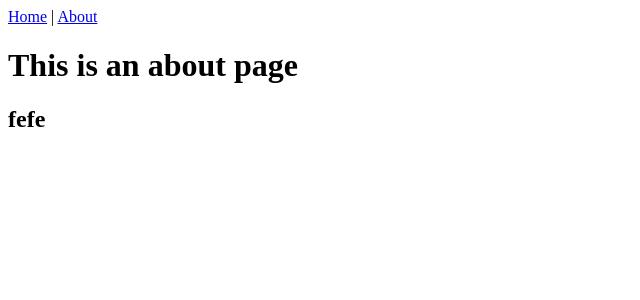
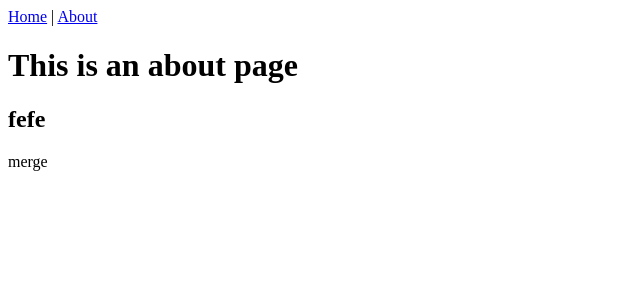
Before and after one commit to Michaelaltinsik1/Scrum, a Vue app in the folder postershop/: page /about in a window 1280 px wide. Shown: the top 300 px of the page, without its empty margins (0-640 px from the left). Built offline with nearby package versions, Linux system fonts and the light colour scheme.

Commit message:
this is a merge test

```diff
--- a/postershop/src/views/About.vue
+++ b/postershop/src/views/About.vue
@@ -2,5 +2,6 @@
   <div class="about">
     <h1>This is an about page</h1>
     <h2>fefe</h2>
+    <p>merge</p>
   </div>
 </template>
```
